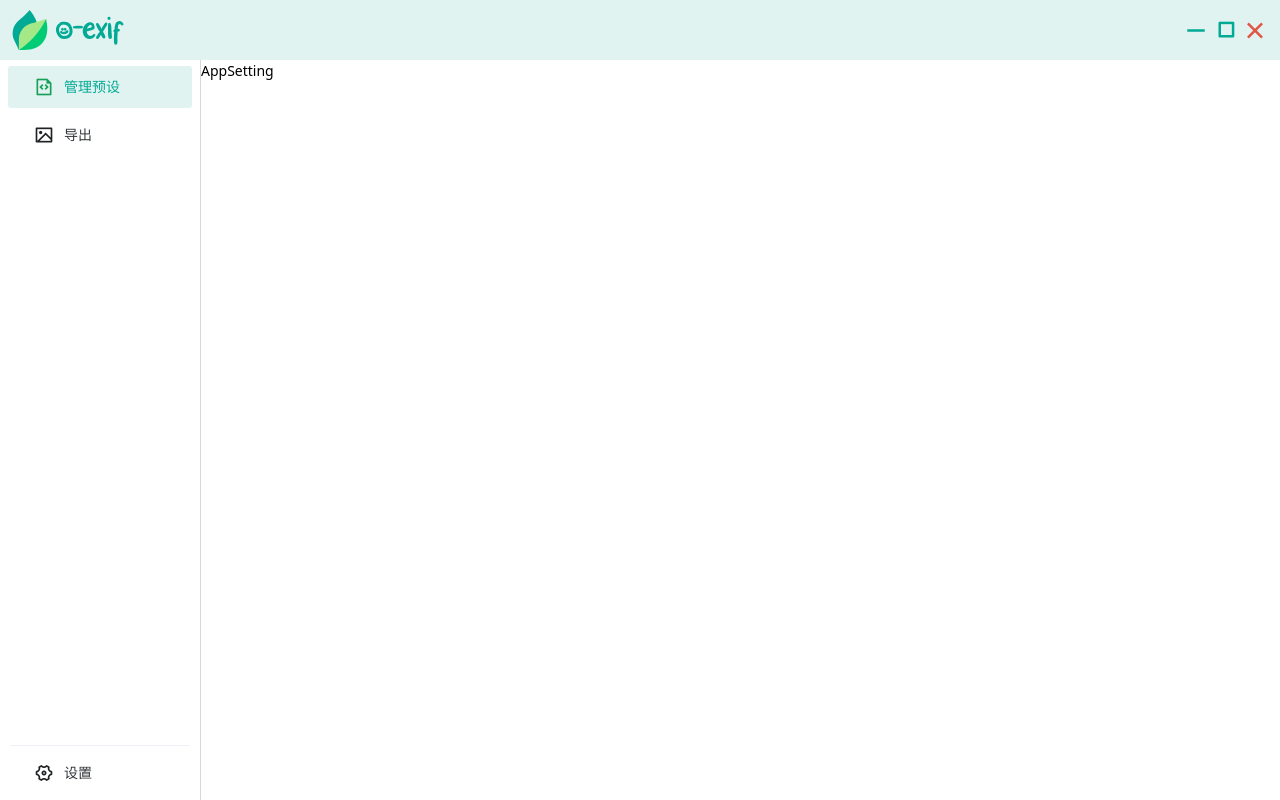
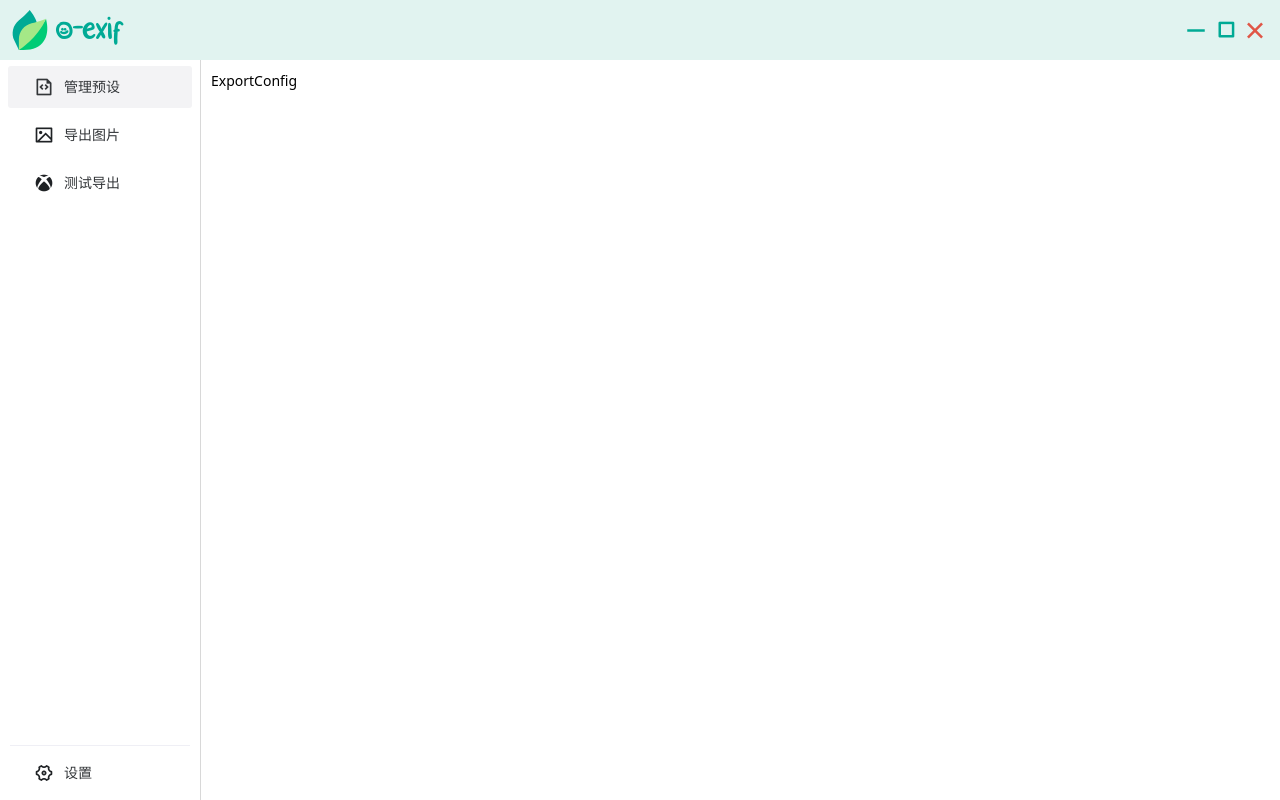
Before and after one commit to bojun1995/o-exif, a Vue app in the folder frontend/: page /#/ in a window 1280 px wide. Before the commit this address led to /#/appSetting. Built offline with nearby package versions, Linux system fonts and the light colour scheme.

Commit message:
[chg]canvas testPage

```diff
--- a/frontend/src/App.vue
+++ b/frontend/src/App.vue
@@ -12,9 +12,12 @@ import { NConfigProvider } from 'naive-ui'
 
 const themeOverrides = ref({
   Menu: {
-    itemColorActive: '#E1F3F0',
-    itemColorActiveHover: '#E1F3F0',
-    itemTextColorActive: '#00AA95',
+    itemColorActive: 'rgb(243, 243, 245)',
+    itemColorActiveHover: 'rgb(243, 243, 245)',
+    itemIconColorActive: 'rgb(51, 54, 57)',
+    itemTextColorActive: 'rgb(51, 54, 57)',
+    itemIconColorActiveHover: 'rgb(51, 54, 57)',
+    itemTextColorActiveHover: 'rgb(51, 54, 57)',
   },
 })
 </script>
--- a/frontend/src/comp/TheLayout/comp/Aside.vue
+++ b/frontend/src/comp/TheLayout/comp/Aside.vue
@@ -1,5 +1,5 @@
 <template>
-  <div class="aside">
+  <div class="the-aside">
     <n-menu
       key="topMenu"
       :value="topMenuSelected"
@@ -54,10 +54,24 @@ const topMenuOptions = ref([
             name: 'exportPicture',
           },
         },
-        { default: () => '导出' }
+        { default: () => '导出图片' }
       ),
     key: 'exportPicture',
     icon: renderIcon('ri-image-line'),
+  },
+  {
+    label: () =>
+      h(
+        RouterLink,
+        {
+          to: {
+            name: 'testExport',
+          },
+        },
+        { default: () => '测试导出' }
+      ),
+    key: 'testExport',
+    icon: renderIcon('ri-xbox-fill'),
   },
 ])
 const bottomOptions = ref([
@@ -88,9 +102,10 @@ function onBottomMenuSelectedChg(key) {
 </script>
 
 <style lang="scss" rel="stylesheet/scss" type="text/scss" scoped>
-.aside {
+.the-aside {
   width: 200px;
   height: 100%;
+  // padding: 5px 0px 5px 0px;
   display: flex;
   flex-direction: column;
   flex-shrink: 0;
--- a/frontend/src/comp/TheLayout/index.vue
+++ b/frontend/src/comp/TheLayout/index.vue
@@ -1,9 +1,13 @@
 <template>
   <div class="the-layout">
     <Header></Header>
-    <div class="layout-content">
+    <div class="the-layout-content">
       <Aside></Aside>
-      <router-view></router-view>
+      <n-scrollbar>
+        <div class="router-box">
+          <router-view></router-view>
+        </div>
+      </n-scrollbar>
     </div>
   </div>
 </template>
@@ -26,9 +30,19 @@ export default {
   flex-direction: column;
 }
 
-.layout-content {
-  height: 100%;
+.the-layout-content {
   display: flex;
   flex-direction: row;
+  flex-grow: 1;
+  overflow: hidden;
+}
+
+.router-box {
+  display: flex;
+  flex-direction: column;
+  flex-grow: 1;
+  width: 100%;
+  padding: 10px;
+  overflow: auto;
 }
 </style>
--- a/frontend/src/router/index.js
+++ b/frontend/src/router/index.js
@@ -17,6 +17,11 @@ const baseRoutes = [
     component: () => import('@/views/biz/appSetting/index.vue'),
   },
   {
+    path: '/testExport',
+    name: 'testExport',
+    component: () => import('@/views/biz/testExport/index.vue'),
+  },
+  {
     path: '/:pathMatch(.*)*',
     redirect: '/',
   },
--- /dev/null
+++ b/frontend/src/views/biz/testExport/index.vue
@@ -0,0 +1,42 @@
+<template>
+  <div>
+    <n-upload list-type="image" @change="onFileListChg">
+      <n-button type="primary">上传文件</n-button>
+    </n-upload>
+    <n-divider></n-divider>
+    <n-button type="info" @click="onExportClk">export</n-button>
+    <n-divider></n-divider>
+    <canvas id="canvasBox" ref="canvasBoxRef"> </canvas>
+    <div style="height: 200px"></div>
+  </div>
+</template>
+
+<script setup>
+const fileList = ref([])
+function onFileListChg(event) {
+  fileList.value = event.fileList
+}
+
+const canvasBoxRef = ref()
+function onExportClk() {
+  canvasBoxRef.value
+  const context = canvasBoxRef.value.getContext('2d')
+  const image = new Image()
+  image.src = URL.createObjectURL(fileList.value[0].file)
+  image.onload = function (event) {
+    URL.revokeObjectURL(this.src)
+
+    canvasBoxRef.value.width = image.width
+    canvasBoxRef.value.height = image.height
+
+    context.drawImage(image, 0, 0)
+  }
+}
+</script>
+<script>
+export default {
+  name: 'TestExport',
+}
+</script>
+
+<style lang="scss" rel="stylesheet/scss" type="text/scss" scoped></style>
```
